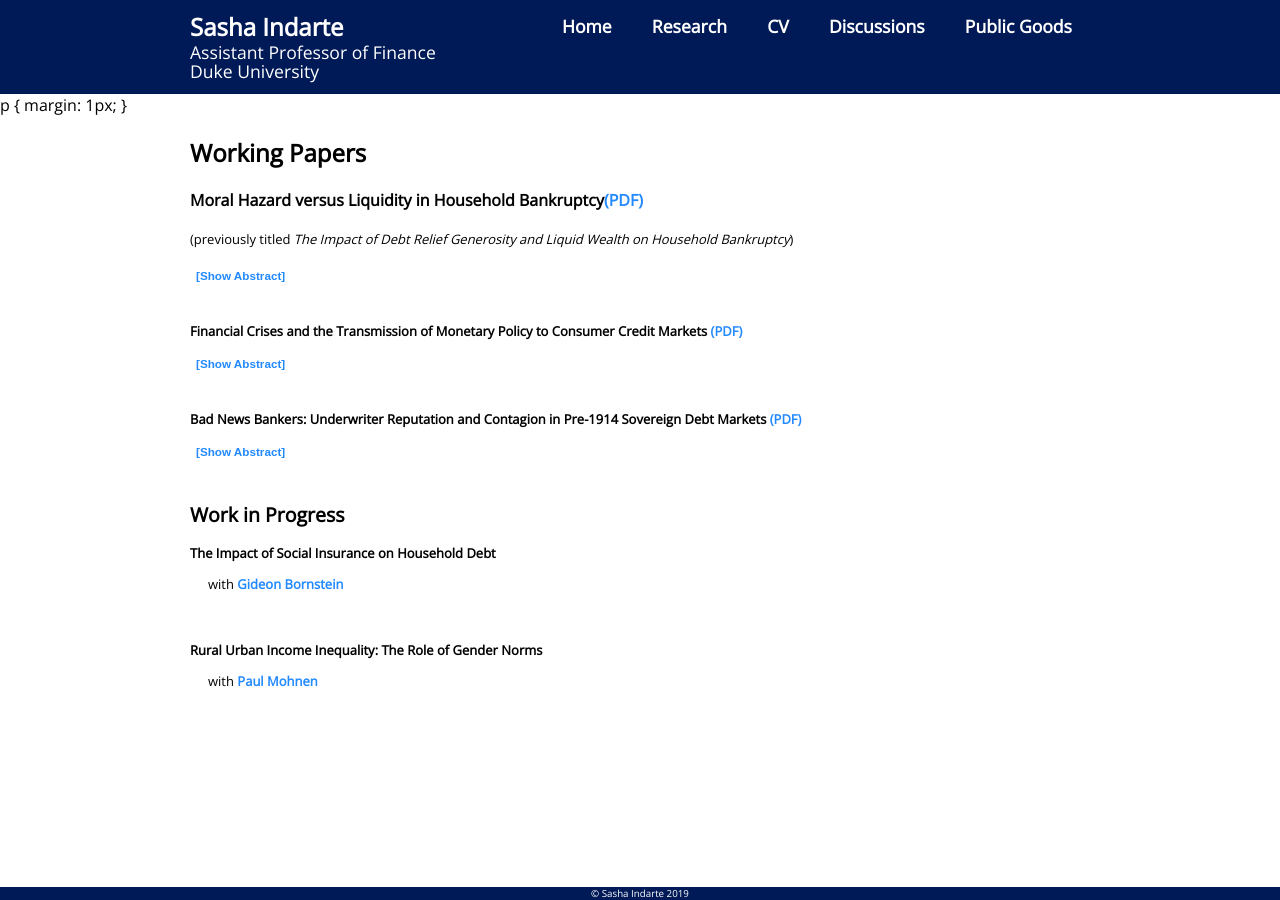
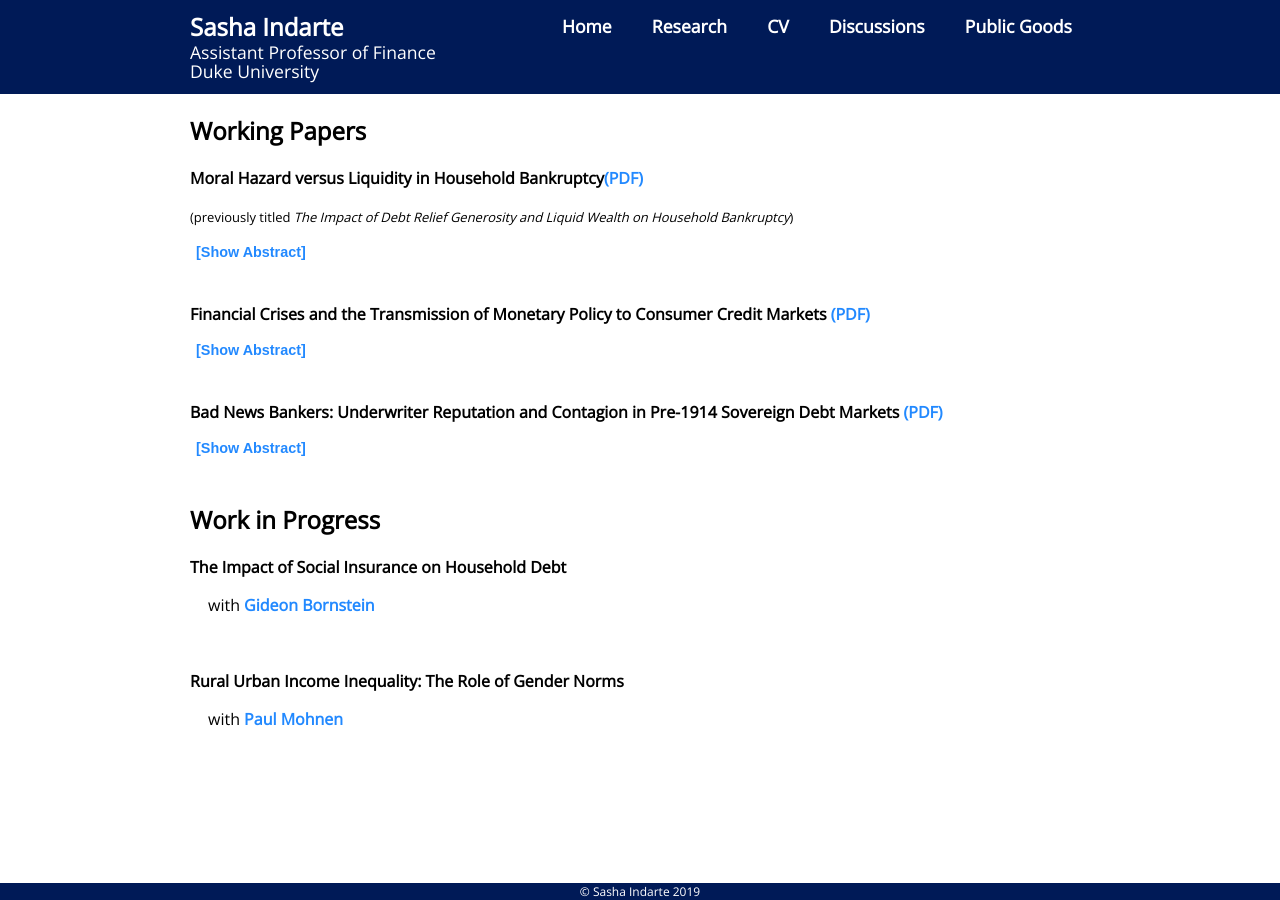
Before and after one commit to sashaindarte/sashaindarte.github.io, a Jekyll site: the page built from research/index.html, in a window 1280 px wide. Built offline with Jekyll 4.4.1, drawn with Linux system fonts in a browser that asks for light colours.

Commit message:
fixed font

```diff
--- a/research/index.html
+++ b/research/index.html
@@ -2,17 +2,13 @@
 layout: default
 title: Sasha Indarte - Research
 ---
-p {
-  margin: 1px;
-}
-
 <div class="blurb">
 	<div class="wrapper">
 	<div class="singlecol">
 		<h2>Working Papers</h2>
 
 		<p><b>Moral Hazard versus Liquidity in Household Bankruptcy</b><a href = "/research/si_bk_2020.pdf">(PDF)</a></p>
-		<p><font size="-1">(previously titled <i>The Impact of Debt Relief Generosity and Liquid Wealth on Household Bankruptcy</i>)</p>
+		<p><font size="-1">(previously titled <i>The Impact of Debt Relief Generosity and Liquid Wealth on Household Bankruptcy</i>)<font size="+0"></p>
 		<button class="accordion"></button>
 		<div class="panel">
 			<p align="justify">
```
